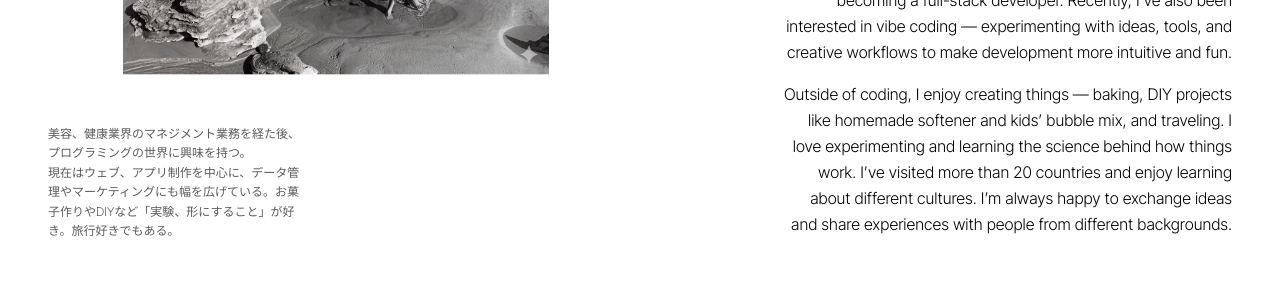
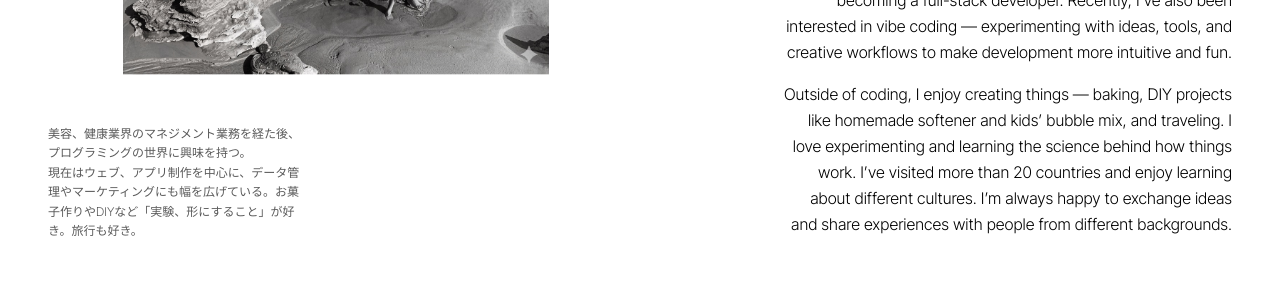
Before and after one commit to Ami0480/ami-portfolio-black-white, a Next.js app: page / in a window 1280 px wide. Shown: the part 2880-3170 px from the top of the page. Built offline with nearby package versions, Linux system fonts and the light colour scheme.

Commit message:
changed japanese text

```diff
--- a/src/components/AboutSection.tsx
+++ b/src/components/AboutSection.tsx
@@ -46,7 +46,7 @@ export function AboutSection() {
           >
             美容、健康業界のマネジメント業務を経た後、プログラミングの世界に興味を持つ。
             <br />
-            現在はウェブ、アプリ制作を中心に、データ管理やマーケティングにも幅を広げている。お菓子作りやDIYなど「実験、形にすること」が好き。旅行好きでもある。
+            現在はウェブ、アプリ制作を中心に、データ管理やマーケティングにも幅を広げている。お菓子作りやDIYなど「実験、形にすること」が好き。旅行も好き。
           </motion.p>
         </div>
 
```
